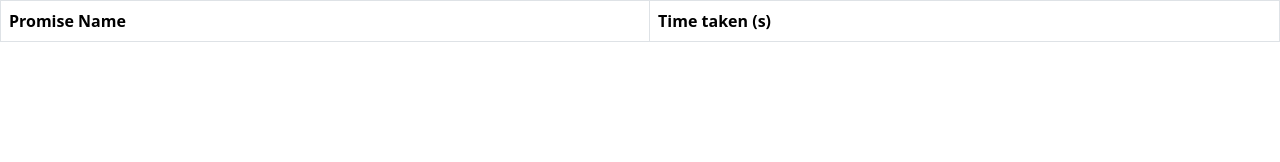
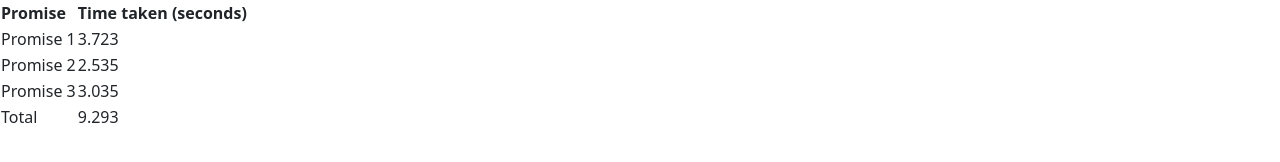
Before and after one commit to acciojob/wait-for-multiple-promises-govind2611, a website: page main.html in a window 1280 px wide. Drawn offline with nearby package versions, Linux system fonts and the light colour scheme.

Commit message:
created a submission

```diff
--- a/main.html
+++ b/main.html
@@ -13,15 +13,20 @@
 
   <body>
     <!-- the entire body must be written by student -->
-    <table class="table table-striped table-hover table-bordered">
-      <thead>
-        <tr>
-          <th>Promise Name</th>
-          <th>Time taken (s)</th>
-        </tr>
-      </thead>
-      <tbody id="output"></tbody>
-    </table>
+   <table id="table">
+  <thead>
+    <tr>
+      <th>Promise</th>
+      <th>Time taken (seconds)</th>
+    </tr>
+  </thead>
+  <tbody>
+    <tr>
+      <td colspan="2">Loading...</td>
+    </tr>
+  </tbody>
+</table>
+
 
     <script type="text/javascript" src="./script.js"></script>
     <script
--- a/script.js
+++ b/script.js
@@ -1 +1,52 @@
 //your JS code here. If required.
+function getRandomTime() {
+  return Math.floor(Math.random() * 3000) + 1000;
+}
+
+function createPromise(index) {
+  const time = getRandomTime();
+  return new Promise((resolve) => {
+    setTimeout(() => {
+      resolve({ index, time });
+    }, time);
+  });
+}
+
+const promises = [
+  createPromise(1),
+  createPromise(2),
+  createPromise(3),
+];
+
+const table = document.getElementById('table');
+
+Promise.all(promises)
+  .then((results) => {
+    const totalTime = results.reduce((acc, cur) => acc + cur.time, 0) / 1000;
+
+    const tbody = table.getElementsByTagName('tbody')[0];
+    tbody.innerHTML = '';
+
+    results.forEach((result) => {
+      const tr = document.createElement('tr');
+      const td1 = document.createElement('td');
+      td1.textContent = `Promise ${result.index}`;
+      const td2 = document.createElement('td');
+      td2.textContent = `${result.time / 1000}`;
+      tr.appendChild(td1);
+      tr.appendChild(td2);
+      tbody.appendChild(tr);
+    });
+
+    const tr = document.createElement('tr');
+    const td1 = document.createElement('td');
+    td1.textContent = 'Total';
+    const td2 = document.createElement('td');
+    td2.textContent = `${totalTime.toFixed(3)}`;
+    tr.appendChild(td1);
+    tr.appendChild(td2);
+    tbody.appendChild(tr);
+  })
+  .catch((error) => {
+    console.error(error);
+  });
```
